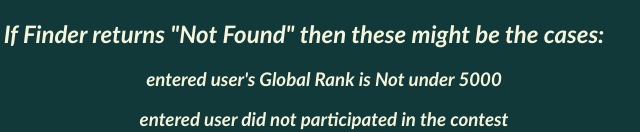
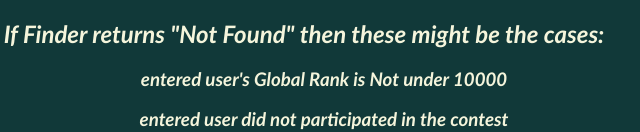
Before and after one commit to Aniket-debug/cfairfinder, a plain HTML site: page index.html in a window 1280 px wide. Shown: the part 672-804 px from the top of the page, 356-996 px from the left. Drawn offline with Linux system fonts and the light colour scheme.

Commit message:
5000->10000

```diff
--- a/index.html
+++ b/index.html
@@ -41,7 +41,7 @@
                 <h2>If Finder returns "Not Found" then these might be the cases:</h2>
                 <ol>
                     <li>
-                        <h3>entered user's Global Rank is Not under 5000</h3>
+                        <h3>entered user's Global Rank is Not under 10000</h3>
                     </li>
                     <li>
                         <h3>entered user did not participated in the contest</h3>
```
